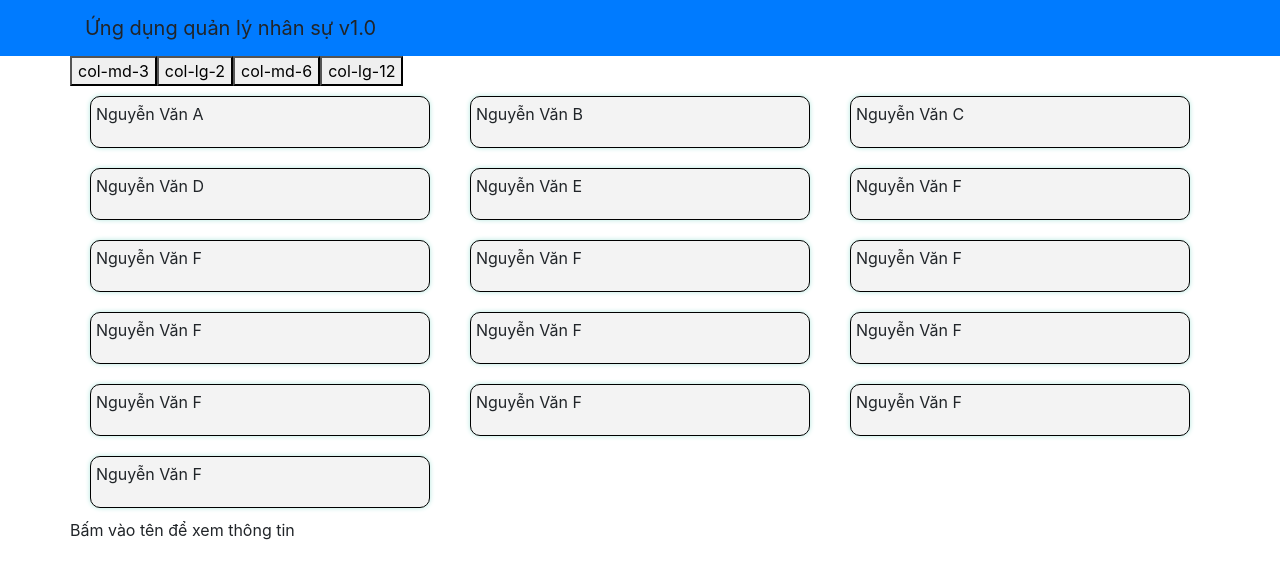
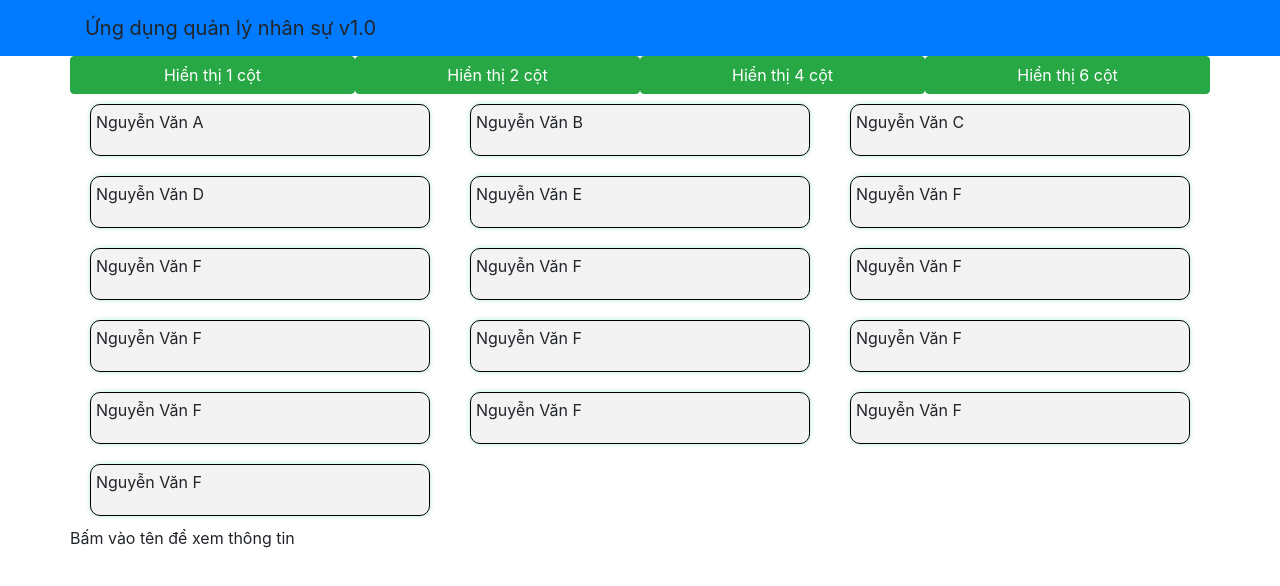
Before and after one commit to Tungelino/asm1, a React (Create React App) app: page / in a window 1280 px wide. Shown: the top 586 px of the page. Built offline with nearby package versions, Linux system fonts and the light colour scheme.

Commit message:
hoan thanh

```diff
--- a/src/components/StaffListComponent.js
+++ b/src/components/StaffListComponent.js
@@ -3,9 +3,24 @@ import { DEPARTMENTS, ROLE, STAFFS } from '../shared/staffs'
 import dateFormat from "dateformat"
 import { useState } from "react";
 import './staff.css'
-const lists = ['col-md-3', 'col-lg-2', 'col-md-6', 'col-lg-12']
-
-
+const lists = [
+    {
+        name: 'Hiển thị 1 cột',
+        index: 'col-md-12 col-lg-12'
+    },
+    {
+        name: 'Hiển thị 2 cột',
+        index: 'col-md-6 col-lg-6'
+    },
+    {
+        name: 'Hiển thị 4 cột',
+        index: 'col-md-3 col-lg-3'
+    },
+    {
+        name: 'Hiển thị 6 cột',
+        index: 'col-md-2 col-lg-2'
+    }
+]
 
 function RenderStaff({ data, onClick, colum }) {
     return (
@@ -19,9 +34,6 @@ function RenderStaff({ data, onClick, colum }) {
 function StaffList() {
     const [info, setInfo] = useState()
     const [colum, setColum] = useState('col-md-4 col-12')
-
-
-
 
     const handleInfo = (data) => {
         setInfo(<div >
@@ -37,16 +49,13 @@ function StaffList() {
 
     return (
         <div className='container'>
-            <div className='row'>
-                <div className='btn-change'>
-                    {lists.map(list => (
-                        <button
-                            key={list}
-                            onClick={() => setColum(list)}>{list}</button>
 
-
-                    ))}
-                </div>
+            <div className='row' >
+                {lists.map(list => (
+                    <button className='change-btn btn btn-success col-md-3 col-12'
+                        key={list.name}
+                        onClick={() => setColum(list.index)}>{list.name}</button>
+                ))}
             </div>
 
             <div className='row'>
--- a/src/components/staff.css
+++ b/src/components/staff.css
@@ -1,3 +1,6 @@
+*{margin: 0;
+    padding:0;
+}
 .staff-name{
     background-color: #f3f3f3;
     border-radius: 10px;
```
